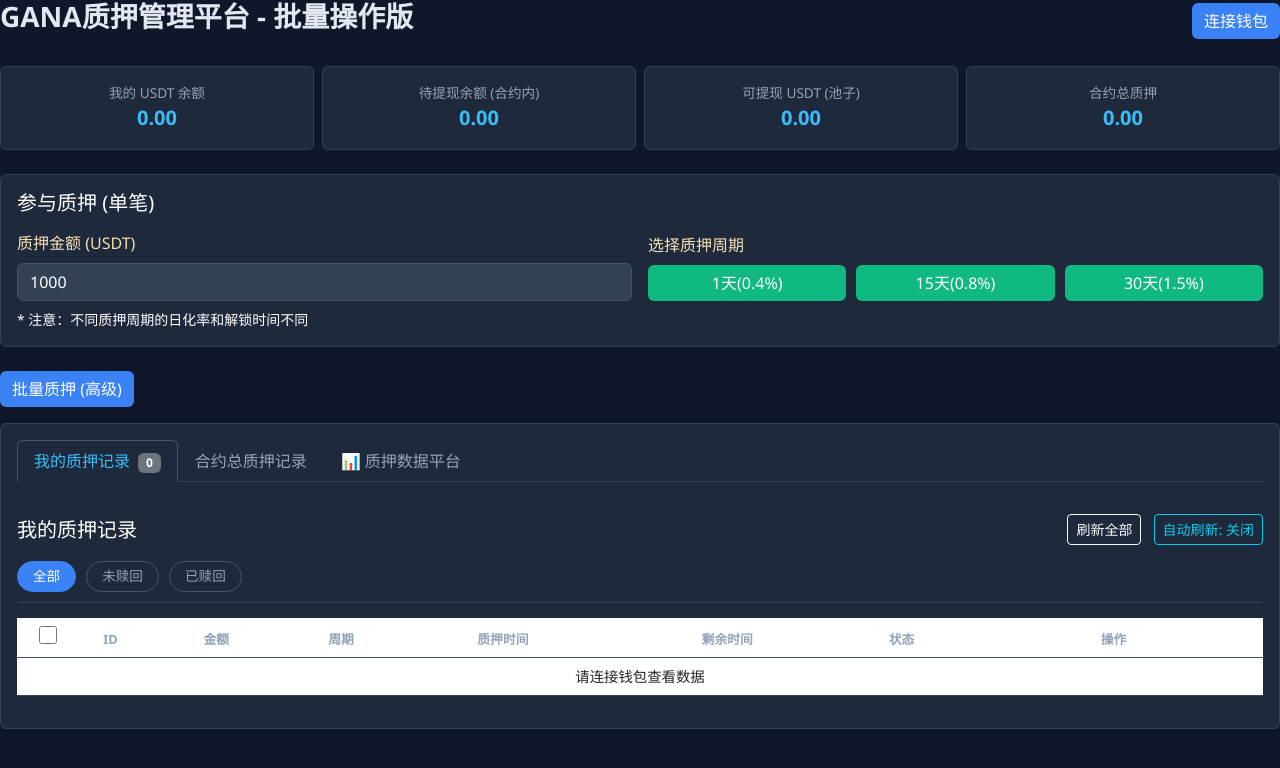
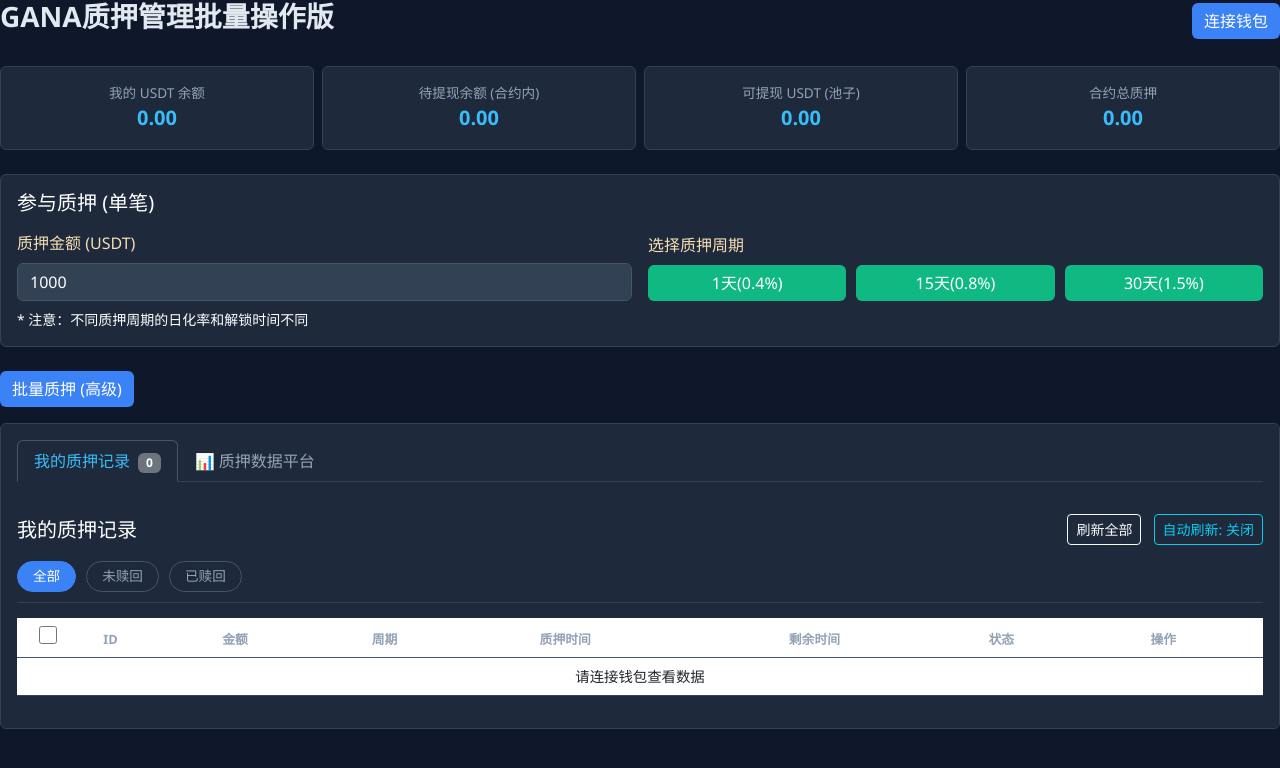
Before and after one commit to hcm999/GANA, a website: page index.html in a window 1280 px wide. Drawn offline with nearby package versions, Linux system fonts and the light colour scheme.

Commit message:
Update index.html

```diff
--- a/index.html
+++ b/index.html
@@ -3,7 +3,7 @@
 <head>
     <meta charset="UTF-8">
     <meta name="viewport" content="width=device-width, initial-scale=1.0">
-    <title>GANA质押管理平台 - 批量操作版</title>
+    <title>GANA质押管理平台批量操作</title>
     <!-- 引入 Bootstrap 用于快速布局 -->
     <link href="https://cdn.jsdelivr.net/npm/bootstrap@5.3.0/dist/css/bootstrap.min.css" rel="stylesheet">
     <!-- 引入 Ethers.js V6 -->
@@ -91,7 +91,7 @@
         .summary-item .value {
             color: #38bdf8;
             font-weight: bold;
-            font-size: 1.2rem;
+            font-size: 1rem;
         }
 
         .warning-box {
@@ -132,12 +132,12 @@
         /* 列宽设置 - 恢复原来的8列表格 */
         .table th:nth-child(1), .table td:nth-child(1) { width: 5%; }  /* 复选框 */
         .table th:nth-child(2), .table td:nth-child(2) { width: 5%; }  /* ID */
-        .table th:nth-child(3), .table td:nth-child(3) { width: 12%; } /* 金额 */
-        .table th:nth-child(4), .table td:nth-child(4) { width: 8%; }  /* 周期 */
-        .table th:nth-child(5), .table td:nth-child(5) { width: 18%; } /* 质押时间 */
-        .table th:nth-child(6), .table td:nth-child(6) { width: 18%; } /* 剩余时间 */
+        .table th:nth-child(3), .table td:nth-child(3) { width: 15%; } /* 金额 */
+        .table th:nth-child(4), .table td:nth-child(4) { width: 9%; }  /* 周期 */
+        .table th:nth-child(5), .table td:nth-child(5) { width: 20%; } /* 质押时间 */
+        .table th:nth-child(6), .table td:nth-child(6) { width: 20%; } /* 剩余时间 */
         .table th:nth-child(7), .table td:nth-child(7) { width: 10%; } /* 状态 */
-        .table th:nth-child(8), .table td:nth-child(8) { width: 24%; } /* 操作 */
+        .table th:nth-child(8), .table td:nth-child(8) { width: 16%; } /* 操作 */
 
         .id-value {
             font-size: 0.7rem;
@@ -316,7 +316,7 @@
 <body>
     <!-- 移除合约地址信息卡片，只留一个简单的标题 -->
     <div class="d-flex justify-content-between align-items-center mb-4">
-        <h3 class="fw-bold">GANA质押管理平台 - 批量操作版</h3>
+        <h3 class="fw-bold">GANA质押管理批量操作版</h3>
         <button id="connectBtn" class="btn btn-primary" onclick="connectWallet()">连接钱包</button>
     </div>
 
@@ -386,9 +386,6 @@
             <ul class="nav nav-tabs" id="stakeTab" role="tablist">
                 <li class="nav-item" role="presentation">
                     <button class="nav-link active" id="my-stake-tab" data-bs-toggle="tab" data-bs-target="#my-stake" type="button" role="tab">我的质押记录 <span id="myStakeCount" class="badge bg-secondary ms-1">0</span></button>
-                </li>
-                <li class="nav-item" role="presentation">
-                    <button class="nav-link" id="all-stake-tab" data-bs-toggle="tab" data-bs-target="#all-stake" type="button" role="tab">合约总质押记录</button>
                 </li>
                 <li class="nav-item" role="presentation">
                     <a class="nav-link" href="https://www.ganaweb3.top" target="_blank" role="tab">📊 质押数据平台</a>
```
